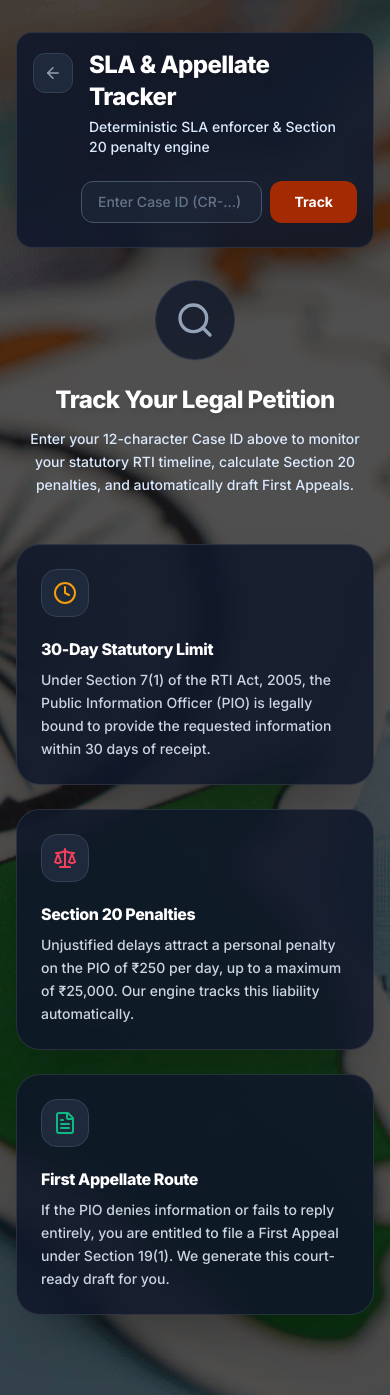
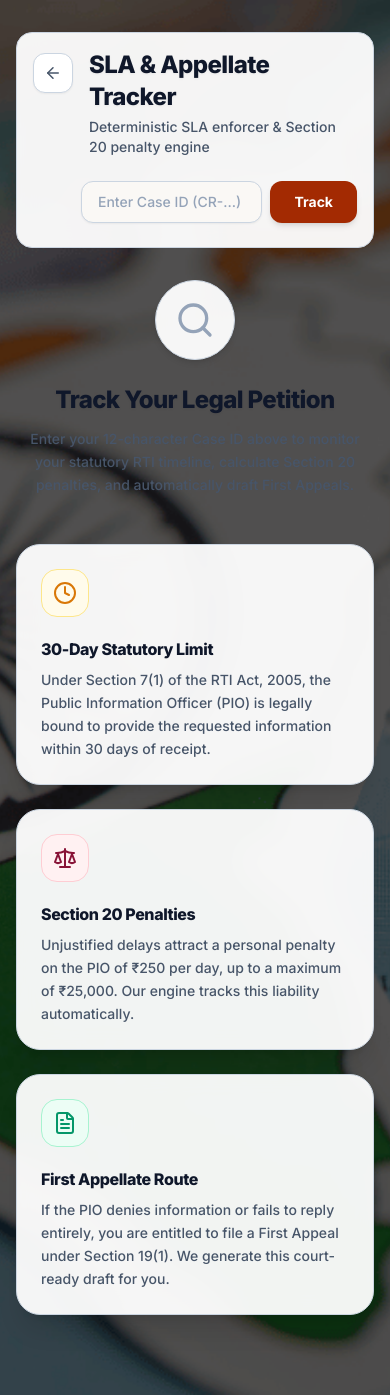
Before and after one commit to Manipal-Map/JanAdhikar-v2, a Next.js app: page /track in a window 390 px wide. Built offline with nearby package versions, Linux system fonts and the light colour scheme; no server answers.

Commit message:
Update page.tsx

```diff
--- a/app/track/page.tsx
+++ b/app/track/page.tsx
@@ -85,26 +85,26 @@ function TrackPageContent() {
 
   return (
     <div
-      className="min-h-screen font-sans p-4 sm:p-6 lg:p-8 selection:bg-court-maroon selection:text-white pb-20 bg-cover bg-center bg-no-repeat relative text-slate-200"
+      className="min-h-screen font-sans p-4 sm:p-6 lg:p-8 selection:bg-court-maroon selection:text-white pb-20 bg-cover bg-center bg-no-repeat relative text-slate-900"
       style={{ backgroundImage: "url('/bg.image.png')" }}
     >
       <div className="max-w-6xl mx-auto space-y-8 pt-4 relative z-10">
 
-        <div className="flex flex-col md:flex-row md:items-center justify-between gap-6 pb-6 backdrop-blur-md bg-[#0F172A]/85 border border-white/10 p-4 rounded-2xl shadow-2xl">
+        <div className="flex flex-col md:flex-row md:items-center justify-between gap-6 pb-6 backdrop-blur-md bg-white/95 border border-slate-300 p-4 rounded-2xl shadow-sm">
           <div className="flex items-start sm:items-center gap-4">
             <button
               onClick={() => router.push('/')}
-              className="p-2.5 rounded-xl bg-slate-800 border border-slate-700 text-slate-400 hover:text-white hover:bg-slate-700 transition shadow-sm cursor-pointer shrink-0 mt-1 sm:mt-0"
+              className="p-2.5 rounded-xl bg-white border border-slate-300 text-slate-600 hover:text-ashoka-navy hover:bg-slate-50 transition shadow-sm cursor-pointer shrink-0 mt-1 sm:mt-0"
               title="Back to Landing Page"
             >
               <ArrowLeft size={18} />
             </button>
             <div>
-              <h1 className="text-2xl md:text-3xl font-extrabold tracking-tight text-white flex items-center gap-3 drop-shadow-md">
+              <h1 className="text-2xl md:text-3xl font-extrabold tracking-tight text-ashoka-navy flex items-center gap-3 drop-shadow-sm">
                 <span className="h-3 w-3 rounded-full bg-emerald-500 animate-pulse hidden sm:block" />
                 SLA & Appellate Tracker
               </h1>
-              <p className="text-blue-100 text-sm mt-1 font-medium drop-shadow-sm">
+              <p className="text-slate-600 text-sm mt-1 font-medium">
                 Deterministic SLA enforcer & Section 20 penalty engine
               </p>
             </div>
@@ -116,12 +116,12 @@ function TrackPageContent() {
               placeholder="Enter Case ID (CR-...)"
               value={inputCaseId}
               onChange={(e) => setInputCaseId(e.target.value.toUpperCase())}
-              className="bg-[#1E293B]/60 border border-slate-600 rounded-xl px-4 py-2.5 text-sm text-white font-bold focus:outline-none focus:border-[#FF9933] focus:ring-1 focus:ring-[#FF9933] w-full sm:w-56 uppercase tracking-widest shadow-sm placeholder:text-slate-500 placeholder:font-medium placeholder:tracking-normal placeholder:normal-case"
+              className="bg-[#FAF8F5] border border-slate-300 rounded-xl px-4 py-2.5 text-sm text-ashoka-navy font-bold focus:outline-none focus:border-[#FF9933] focus:ring-1 focus:ring-[#FF9933] w-full sm:w-56 uppercase tracking-widest shadow-sm placeholder:text-slate-400 placeholder:font-medium placeholder:tracking-normal placeholder:normal-case"
             />
             <button
               type="submit"
               disabled={loading}
-              className="bg-[#A32A02] hover:bg-[#138808] transition-colors text-white font-bold text-sm px-6 py-2.5 rounded-xl cursor-pointer disabled:opacity-50 shadow-sm shrink-0"
+              className="bg-[#A32A02] hover:bg-[#138808] transition-colors text-white font-bold text-sm px-6 py-2.5 rounded-xl cursor-pointer disabled:opacity-50 shadow-md shrink-0"
             >
               {loading ? '...' : 'Track'}
             </button>
@@ -129,50 +129,50 @@ function TrackPageContent() {
         </div>
 
         {error && (
-          <div className="bg-red-950/30 border border-red-900/50 text-red-400 p-4 rounded-2xl text-sm font-medium shadow-sm backdrop-blur-sm">
+          <div className="bg-red-50 border border-red-200 text-red-700 p-4 rounded-2xl text-sm font-medium shadow-sm backdrop-blur-sm">
             ⚠️ {error}. Please verify the Case ID and try again.
           </div>
         )}
 
         {!caseData && !loading && !error && (
           <div className="mt-12 flex flex-col items-center justify-center text-center animate-in fade-in slide-in-from-bottom-4 duration-500">
-            <div className="w-20 h-20 bg-[#0F172A]/80 border border-slate-700/60 rounded-full flex items-center justify-center mb-6 shadow-sm backdrop-blur-md">
+            <div className="w-20 h-20 bg-white/95 border border-slate-300 rounded-full flex items-center justify-center mb-6 shadow-md backdrop-blur-md">
               <Search className="w-10 h-10 text-slate-400" />
             </div>
-            <h2 className="text-2xl sm:text-3xl font-extrabold text-white mb-3 tracking-tight drop-shadow-md">
+            <h2 className="text-2xl sm:text-3xl font-extrabold text-ashoka-navy mb-3 tracking-tight drop-shadow-sm">
               Track Your Legal Petition
             </h2>
-            <p className="text-blue-100 max-w-lg mb-12 font-medium leading-relaxed text-sm sm:text-base drop-shadow-sm">
+            <p className="text-slate-600 max-w-lg mb-12 font-medium leading-relaxed text-sm sm:text-base">
               Enter your 12-character Case ID above to monitor your statutory RTI timeline, calculate Section 20 penalties, and automatically draft First Appeals.
             </p>
 
             <div className="grid grid-cols-1 md:grid-cols-3 gap-6 max-w-5xl w-full text-left">
-              <div className="bg-[#0F172A]/85 backdrop-blur-md border border-white/10 p-6 sm:p-8 rounded-3xl shadow-2xl">
-                <div className="w-12 h-12 bg-slate-800 rounded-2xl flex items-center justify-center mb-5 border border-slate-700">
-                  <Clock className="w-6 h-6 text-amber-500" />
+              <div className="bg-white/95 backdrop-blur-md border border-slate-300 p-6 sm:p-8 rounded-3xl shadow-xl">
+                <div className="w-12 h-12 bg-amber-50 rounded-2xl flex items-center justify-center mb-5 border border-amber-200">
+                  <Clock className="w-6 h-6 text-amber-600" />
                 </div>
-                <h3 className="font-extrabold text-white mb-2 text-base tracking-tight">30-Day Statutory Limit</h3>
-                <p className="text-sm text-slate-300 leading-relaxed font-medium">
+                <h3 className="font-extrabold text-ashoka-navy mb-2 text-base tracking-tight">30-Day Statutory Limit</h3>
+                <p className="text-sm text-slate-600 leading-relaxed font-medium">
                   Under Section 7(1) of the RTI Act, 2005, the Public Information Officer (PIO) is legally bound to provide the requested information within 30 days of receipt.
                 </p>
               </div>
 
-              <div className="bg-[#0F172A]/85 backdrop-blur-md border border-white/10 p-6 sm:p-8 rounded-3xl shadow-2xl">
-                <div className="w-12 h-12 bg-slate-800 rounded-2xl flex items-center justify-center mb-5 border border-slate-700">
-                  <Scale className="w-6 h-6 text-rose-500" />
+              <div className="bg-white/95 backdrop-blur-md border border-slate-300 p-6 sm:p-8 rounded-3xl shadow-xl">
+                <div className="w-12 h-12 bg-rose-50 rounded-2xl flex items-center justify-center mb-5 border border-rose-200">
+                  <Scale className="w-6 h-6 text-court-maroon" />
                 </div>
-                <h3 className="font-extrabold text-white mb-2 text-base tracking-tight">Section 20 Penalties</h3>
-                <p className="text-sm text-slate-300 leading-relaxed font-medium">
+                <h3 className="font-extrabold text-ashoka-navy mb-2 text-base tracking-tight">Section 20 Penalties</h3>
+                <p className="text-sm text-slate-600 leading-relaxed font-medium">
                   Unjustified delays attract a personal penalty on the PIO of ₹250 per day, up to a maximum of ₹25,000. Our engine tracks this liability automatically.
                 </p>
               </div>
 
-              <div className="bg-[#0F172A]/85 backdrop-blur-md border border-white/10 p-6 sm:p-8 rounded-3xl shadow-2xl">
-                <div className="w-12 h-12 bg-slate-800 rounded-2xl flex items-center justify-center mb-5 border border-slate-700">
-                  <FileText className="w-6 h-6 text-emerald-500" />
+              <div className="bg-white/95 backdrop-blur-md border border-slate-300 p-6 sm:p-8 rounded-3xl shadow-xl">
+                <div className="w-12 h-12 bg-emerald-50 rounded-2xl flex items-center justify-center mb-5 border border-emerald-200">
+                  <FileText className="w-6 h-6 text-emerald-600" />
                 </div>
-                <h3 className="font-extrabold text-white mb-2 text-base tracking-tight">First Appellate Route</h3>
-                <p className="text-sm text-slate-300 leading-relaxed font-medium">
+                <h3 className="font-extrabold text-ashoka-navy mb-2 text-base tracking-tight">First Appellate Route</h3>
+                <p className="text-sm text-slate-600 leading-relaxed font-medium">
                   If the PIO denies information or fails to reply entirely, you are entitled to file a First Appeal under Section 19(1). We generate this court-ready draft for you.
                 </p>
               </div>
@@ -184,65 +184,65 @@ function TrackPageContent() {
           <div className="animate-in fade-in zoom-in-95 duration-300 space-y-8">
             <div className="grid grid-cols-1 md:grid-cols-3 gap-6">
 
-              <div className="bg-[#0F172A]/85 backdrop-blur-md border border-white/10 rounded-3xl p-6 sm:p-8 shadow-2xl space-y-2">
-                <span className="text-xs font-bold uppercase text-slate-400 tracking-wider">
+              <div className="bg-white/95 backdrop-blur-md border border-slate-300 rounded-3xl p-6 sm:p-8 shadow-xl space-y-2">
+                <span className="text-xs font-bold uppercase text-slate-500 tracking-wider">
                   Current Case Status
                 </span>
-                <div className="text-2xl font-black text-emerald-400">
+                <div className="text-2xl font-black text-emerald-600 tracking-tight">
                   {caseData.computed_status?.replace(/_/g, ' ') || 'Active'}
                 </div>
-                <p className="text-xs text-slate-300 font-medium">
+                <p className="text-xs text-slate-500 font-medium">
                   Filed on: {caseData.filing_date ? new Date(caseData.filing_date).toLocaleDateString() : 'N/A'}
                 </p>
               </div>
 
-              <div className="bg-[#0F172A]/85 backdrop-blur-md border border-white/10 rounded-3xl p-6 sm:p-8 shadow-2xl space-y-2">
-                <span className="text-xs font-bold uppercase text-slate-400 tracking-wider">
+              <div className="bg-white/95 backdrop-blur-md border border-slate-300 rounded-3xl p-6 sm:p-8 shadow-xl space-y-2">
+                <span className="text-xs font-bold uppercase text-slate-500 tracking-wider">
                   30-Day SLA Deadline
                 </span>
-                <div className="text-2xl font-black text-white">
+                <div className="text-2xl font-black text-ashoka-navy tracking-tight">
                   {caseData.is_overdue ? (
-                    <span className="text-rose-400">Overdue by {caseData.days_overdue} Day(s)</span>
+                    <span className="text-court-maroon">Overdue by {caseData.days_overdue} Day(s)</span>
                   ) : (
-                    <span className="text-amber-400">
+                    <span className="text-amber-600">
                       Due: {caseData.response_due_date ? new Date(caseData.response_due_date).toLocaleDateString() : 'N/A'}
                     </span>
                   )}
                 </div>
-                <p className="text-xs text-slate-300 font-medium">Section 7(1) Statutory Response Window</p>
+                <p className="text-xs text-slate-500 font-medium">Section 7(1) Statutory Response Window</p>
               </div>
 
               <div
-                className={`border rounded-3xl p-6 sm:p-8 space-y-2 shadow-2xl transition-colors backdrop-blur-md ${
+                className={`border rounded-3xl p-6 sm:p-8 space-y-2 shadow-xl transition-colors backdrop-blur-md ${
                   (caseData.section_20_penalty_inr || 0) > 0
-                    ? 'bg-rose-950/30 border-rose-900/50'
-                    : 'bg-[#0F172A]/85 border-white/10'
+                    ? 'bg-rose-50/95 border-rose-200'
+                    : 'bg-white/95 border-slate-300'
                 }`}
               >
                 <span className={`text-xs font-bold uppercase tracking-wider flex items-center justify-between ${
-                   (caseData.section_20_penalty_inr || 0) > 0 ? 'text-rose-400' : 'text-slate-400'
+                   (caseData.section_20_penalty_inr || 0) > 0 ? 'text-court-maroon' : 'text-slate-500'
                 }`}>
                   Section 20 Penalty Accrued
                   {(caseData.section_20_penalty_inr || 0) > 0 && (
-                    <span className="text-[10px] bg-rose-600 text-white px-2.5 py-0.5 rounded-full shadow-sm">
+                    <span className="text-[10px] bg-court-maroon text-white px-2.5 py-0.5 rounded-full shadow-sm font-sans tracking-tight">
                       ₹250 / Day
                     </span>
                   )}
                 </span>
-                <div className={`text-3xl font-black ${(caseData.section_20_penalty_inr || 0) > 0 ? 'text-rose-400' : 'text-white'}`}>
+                <div className={`text-3xl font-black tracking-tight ${(caseData.section_20_penalty_inr || 0) > 0 ? 'text-court-maroon' : 'text-ashoka-navy'}`}>
                   ₹{(caseData.section_20_penalty_inr || 0).toLocaleString('en-IN')}
                 </div>
-                <p className="text-xs text-slate-300 font-medium">
+                <p className="text-xs text-slate-500 font-medium">
                   Personal statutory liability owed by the PIO
                 </p>
               </div>
             </div>
 
-            <div className="bg-[#0F172A]/85 backdrop-blur-md border border-white/10 rounded-3xl p-6 sm:p-8 shadow-2xl space-y-6">
-              <div className="flex flex-col sm:flex-row justify-between sm:items-center gap-4 border-b border-slate-700/60 pb-5">
+            <div className="bg-white/95 backdrop-blur-md border border-slate-300 rounded-3xl p-6 sm:p-8 shadow-xl space-y-6">
+              <div className="flex flex-col sm:flex-row justify-between sm:items-center gap-4 border-b border-slate-200 pb-5">
                 <div>
-                  <h2 className="text-xl font-extrabold text-white tracking-tight">Public Information Officer (PIO) Reply</h2>
-                  <p className="text-sm text-slate-300 font-medium mt-1">
+                  <h2 className="text-xl font-extrabold text-ashoka-navy tracking-tight">Public Information Officer (PIO) Reply</h2>
+                  <p className="text-sm text-slate-600 font-medium mt-1">
                     Paste the government response text here, or flag a deemed refusal for zero-response cases.
                   </p>
                 </div>
@@ -252,7 +252,7 @@ function TrackPageContent() {
                     setPioInputText('');
                     handleAnalyzePIO('');
                   }}
-                  className="bg-amber-950/30 hover:bg-amber-900/50 border border-amber-900/50 text-amber-400 font-bold text-xs px-4 py-2.5 rounded-xl transition self-start sm:self-auto cursor-pointer shadow-sm"
+                  className="bg-amber-50 hover:bg-amber-100 border border-amber-200 text-amber-700 font-bold text-xs px-4 py-2.5 rounded-xl transition self-start sm:self-auto cursor-pointer shadow-sm font-sans tracking-tight"
                 >
                   ⚡ Mark Deemed Refusal (No Reply)
                 </button>
@@ -264,7 +264,7 @@ function TrackPageContent() {
                   value={pioInputText}
                   onChange={(e) => setPioInputText(e.target.value)}
                   placeholder="Paste response letter text or email received from the PIO here..."
-                  className="w-full bg-[#1E293B]/60 border border-slate-600 rounded-2xl p-5 text-sm text-white font-medium focus:outline-none focus:border-[#FF9933] focus:ring-1 focus:ring-[#FF9933] resize-none leading-relaxed placeholder-slate-500"
+                  className="w-full bg-[#FAF8F5] border border-slate-300 rounded-2xl p-5 text-sm text-ashoka-navy font-medium focus:outline-none focus:border-[#FF9933] focus:ring-1 focus:ring-[#FF9933] resize-none leading-relaxed placeholder-slate-400"
                 />
 
                 <div className="flex justify-end">
@@ -272,7 +272,7 @@ function TrackPageContent() {
                     type="button"
                     onClick={() => handleAnalyzePIO()}
                     disabled={analyzing}
-                    className="bg-[#A32A02] hover:bg-[#138808] transition-colors py-3.5 px-8 cursor-pointer text-white flex items-center gap-2 shadow-md rounded-xl font-bold disabled:opacity-50"
+                    className="btn-primary py-3.5 px-8 cursor-pointer bg-[#A32A02] hover:bg-[#138808] transition-colors text-white flex items-center gap-2 shadow-md rounded-xl font-bold disabled:opacity-50 tracking-tight"
                   >
                     {analyzing ? 'Analyzing with AI...' : '🔍 Analyze PIO Reply'}
                   </button>
@@ -280,21 +280,21 @@ function TrackPageContent() {
               </div>
 
               {analysisResult && (
-                <div className="mt-8 bg-[#1E293B]/60 border border-slate-700/50 rounded-3xl p-6 sm:p-8 space-y-5 shadow-inner">
-                  <div className="flex flex-col sm:flex-row sm:items-center justify-between gap-3 border-b border-slate-700/60 pb-4">
-                    <span className="text-xs uppercase text-slate-400 font-bold tracking-wider">
+                <div className="mt-8 bg-[#FAF8F5] border border-slate-200 rounded-3xl p-6 sm:p-8 space-y-5 shadow-inner">
+                  <div className="flex flex-col sm:flex-row sm:items-center justify-between gap-3 border-b border-slate-200 pb-4">
+                    <span className="text-xs uppercase text-slate-500 font-bold tracking-wider font-sans">
                       Extracted Exemption Clause
                     </span>
-                    <span className="bg-rose-950/30 text-rose-400 border border-rose-900/50 px-4 py-1.5 rounded-full text-xs font-bold shadow-sm self-start sm:self-auto">
+                    <span className="bg-court-maroon/10 text-court-maroon border border-court-maroon/20 px-4 py-1.5 rounded-full text-xs font-bold shadow-sm self-start sm:self-auto font-sans tracking-tight">
                       Section {analysisResult.exemption_cited}
                     </span>
                   </div>
 
                   <div>
-                    <h3 className="text-base font-extrabold text-white mb-2 tracking-tight">
+                    <h3 className="text-base font-extrabold text-ashoka-navy mb-2 tracking-tight">
                       {analysisResult.precedent_title}
                     </h3>
-                    <p className="text-sm text-slate-200 bg-[#0F172A]/60 border border-slate-700 p-5 rounded-2xl leading-relaxed font-medium shadow-sm">
+                    <p className="text-sm text-slate-700 bg-white border border-slate-300 p-5 rounded-2xl leading-relaxed font-medium shadow-sm">
                       {analysisResult.legal_counter}
                     </p>
                   </div>
@@ -302,7 +302,7 @@ function TrackPageContent() {
                   <div className="pt-4 flex justify-end">
                     <Link
                       href={`/rti/appeal?case_id=${caseData.case_id}&mode=appeal`}
-                      className="bg-slate-800 hover:bg-slate-700 border border-slate-600 text-white font-bold text-sm px-8 py-3.5 rounded-xl transition shadow-md flex items-center gap-2"
+                      className="bg-ashoka-navy hover:bg-slate-800 border border-slate-700 text-white font-bold text-sm px-8 py-3.5 rounded-xl transition shadow-md flex items-center gap-2 tracking-tight"
                     >
                       📄 Generate First Appeal Document (Sec 19(1))
                     </Link>
@@ -321,8 +321,8 @@ export default function TrackPage() {
   return (
     <Suspense
       fallback={
-        <div className="min-h-screen flex flex-col items-center justify-center p-6 text-sm font-bold text-white tracking-wide bg-cover bg-center" style={{ backgroundImage: "url('/bg.image.png')" }}>
-          <div className="w-8 h-8 border-4 border-white border-t-transparent rounded-full animate-spin mb-4" />
+        <div className="min-h-screen flex flex-col items-center justify-center p-6 text-sm font-bold text-ashoka-navy tracking-wide bg-cover bg-center" style={{ backgroundImage: "url('/bg.image.png')" }}>
+          <div className="w-8 h-8 border-4 border-court-maroon border-t-transparent rounded-full animate-spin mb-4" />
           Loading Tracker Environment...
         </div>
       }
```
